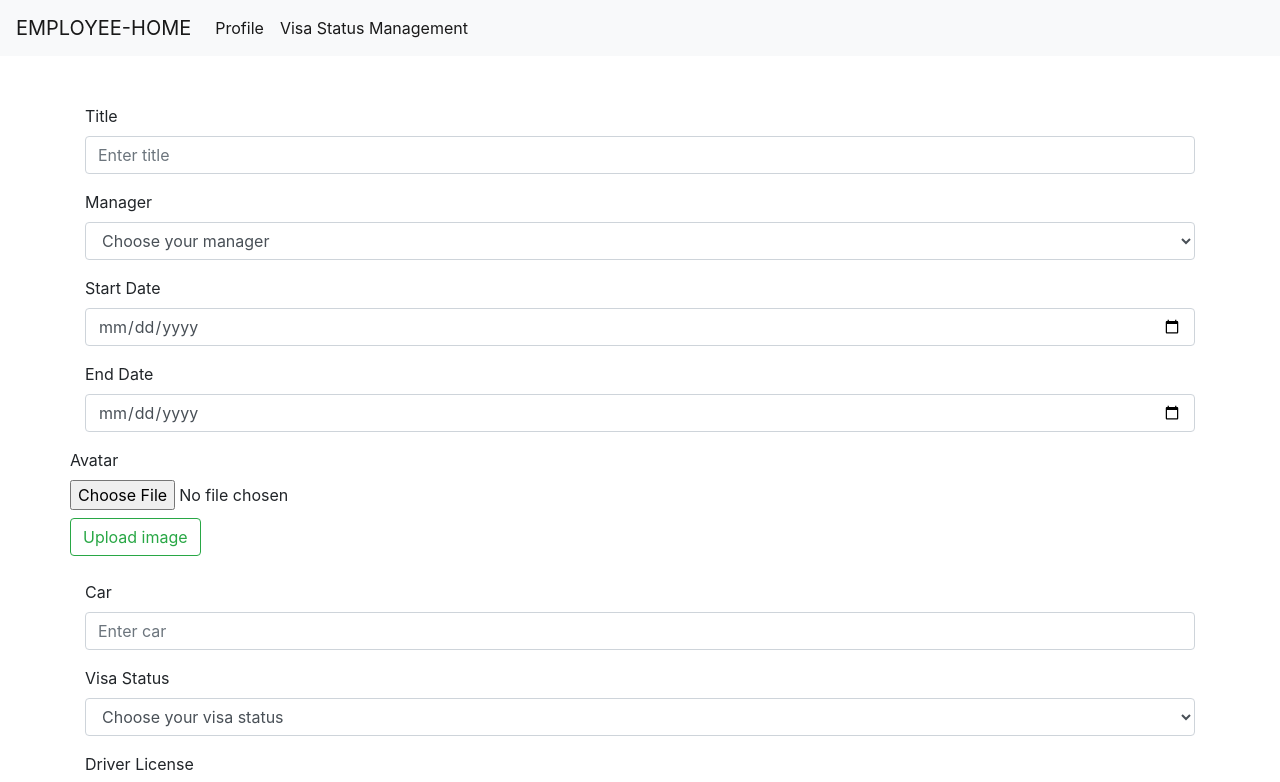
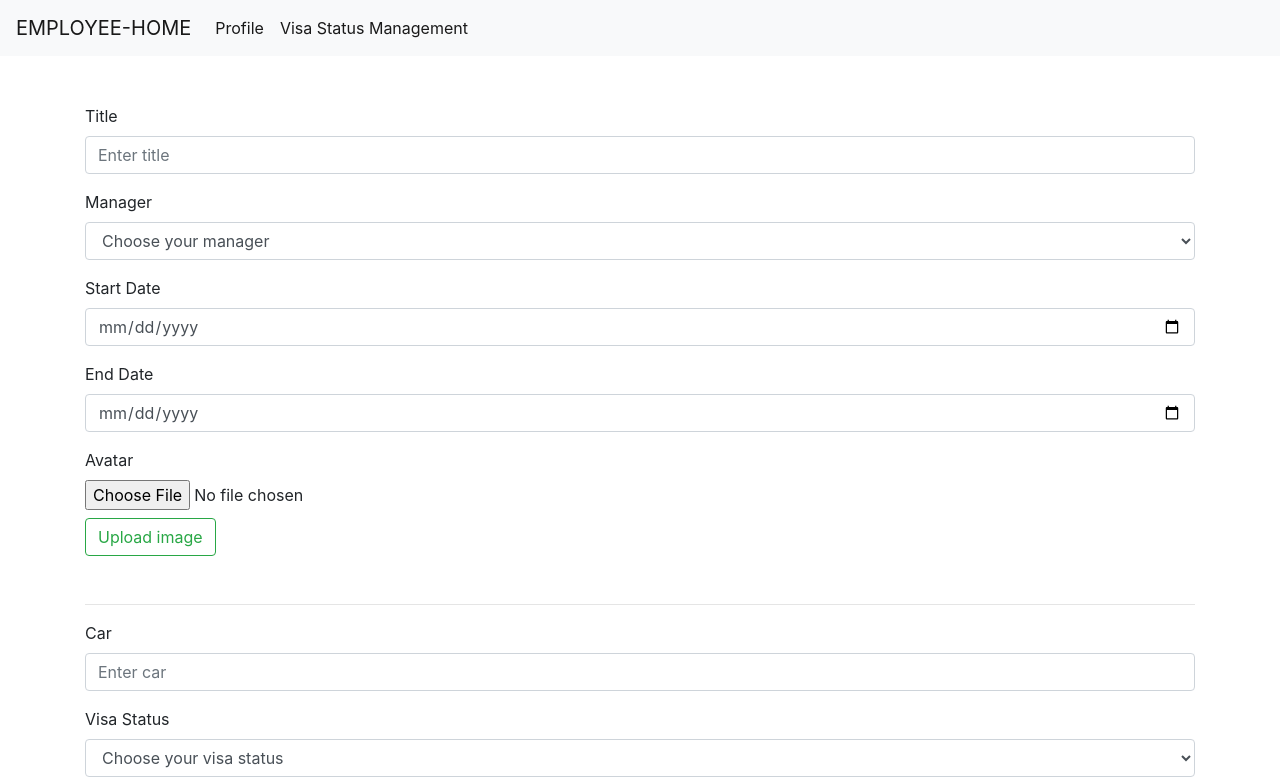
Before and after one commit to team-boba/boba-frontend, an Angular app: page /employee/employee-form in a window 1280 px wide. Shown: the top 782 px of the page. Built offline with nearby package versions, Linux system fonts and the light colour scheme.

Commit message:
display
Signed-off-by: impressiveHen <b02505002@gmail.com>

```diff
--- a/src/app/sharedcomponents/componenet/s3bucket/s3-image-uploader/s3-image-uploader.component.html
+++ b/src/app/sharedcomponents/componenet/s3bucket/s3-image-uploader/s3-image-uploader.component.html
@@ -1,4 +1,4 @@
-<div class="form-group row">
+<div class="form-group">
     <div>
         <label>{{label}}</label>
         <input type="file" accept="image/x-png,image/gif,image/jpeg"
```
